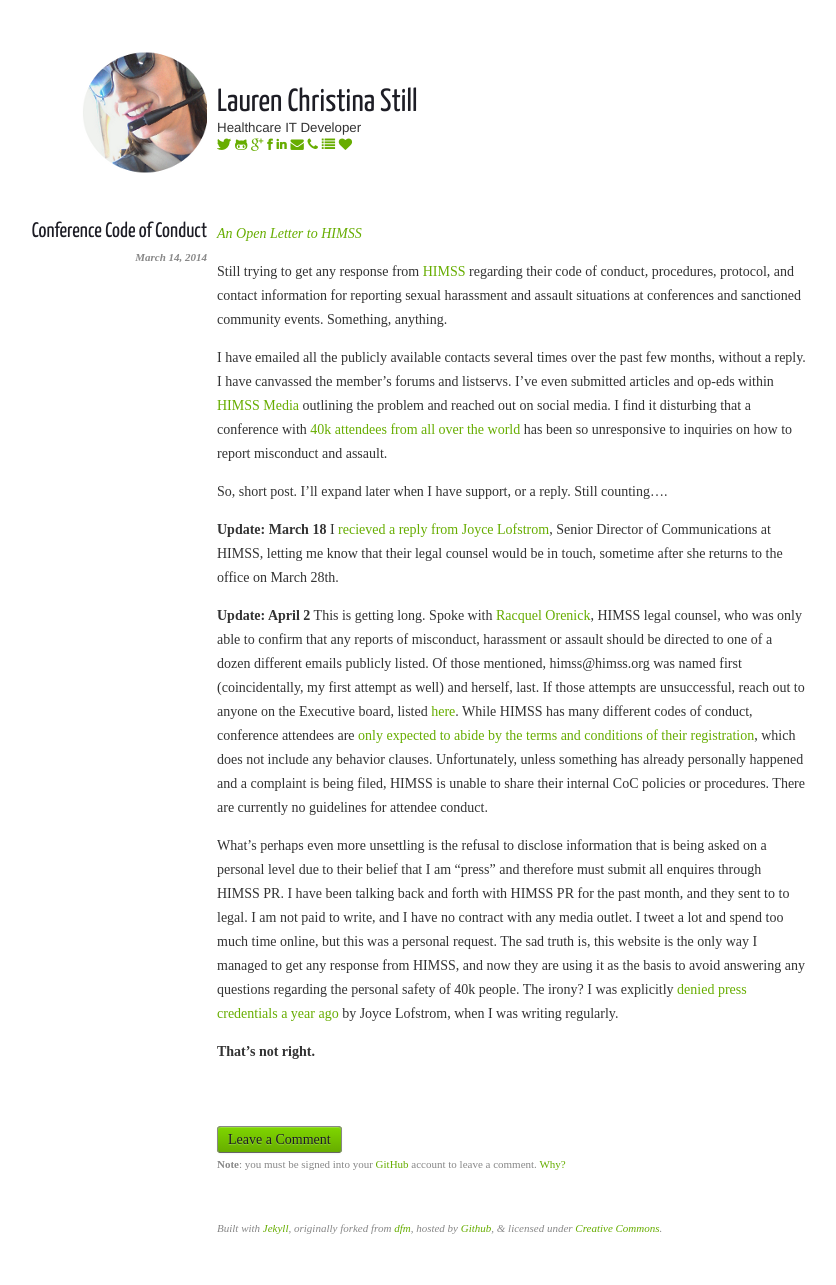
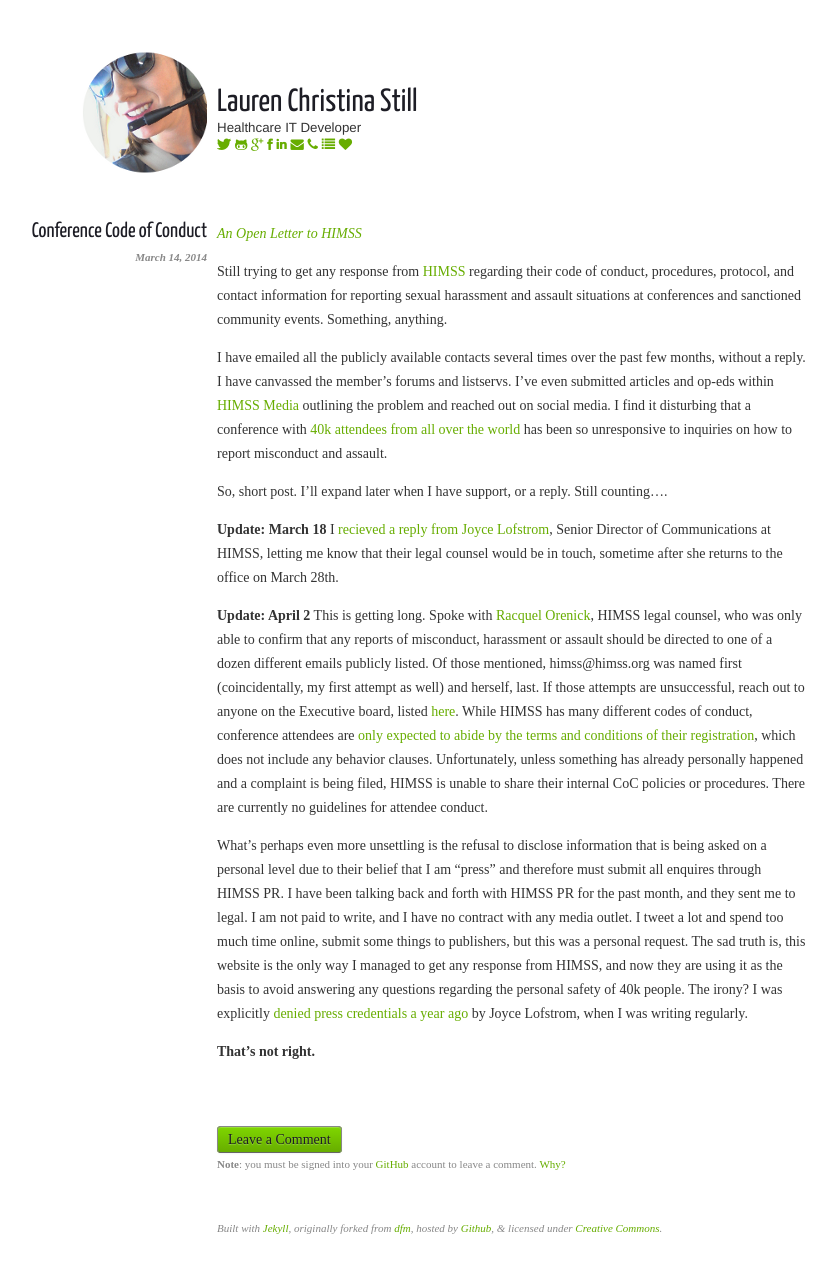
Before and after one commit to laurenstill/laurenstill.github.io, a Jekyll site: the page built from _posts/2014-3-14-CoC.markdown, in a window 1280 px wide. Shown: the whole page, without its empty margins (228-1064 px from the left). Built offline with Jekyll 4.4.1, drawn with Linux system fonts in a browser that asks for light colours; nearby versions of some CDN libraries.

Commit message:
Update 2014-3-14-CoC.markdown

```diff
--- a/_posts/2014-3-14-CoC.markdown
+++ b/_posts/2014-3-14-CoC.markdown
@@ -16,6 +16,6 @@
 
 **Update: April 2**  This is getting long.  Spoke with <a href="mailto:rorenick@himss.org">Racquel Orenick</a>, HIMSS legal counsel, who was only able to confirm that any reports of misconduct, harassment or assault should be directed to one of a dozen different emails publicly listed. Of those mentioned, himss@himss.org was named first (coincidentally, my first attempt as well) and herself, last. If those attempts are unsuccessful, reach out to anyone on the Executive board, listed <a href="http://www.himss.org/executive-contacts?navItemNumber=18016">here</a>.  While HIMSS has many different codes of conduct, conference attendees are <a href="http://www.himssconference.org/Registration/Content.aspx?ItemNumber=22970">only expected to abide by the terms and conditions of their registration</a>, which does not include any behavior clauses.  Unfortunately, unless something has already personally happened and a complaint is being filed, HIMSS is unable to share their internal CoC policies or procedures. There are currently no guidelines for attendee conduct.
 
-What's perhaps even more unsettling is the refusal to disclose information that is being asked on a personal level due to their belief that I am "press" and therefore must submit all enquires through HIMSS PR.  I have been talking back and forth with HIMSS PR for the past month, and they sent to to legal. I am not paid to write, and I have no contract with any media outlet.  I tweet a lot and spend too much time online, but this was a personal request.  The sad truth is, this website is the only way I managed to get any response from HIMSS, and now they are using it as the basis to avoid answering any questions regarding the personal safety of 40k people. The irony?  I was explicitly <a href=" http://www.laurencstill.com/media/himss_press_2013.png">denied press credentials a year ago</a> by Joyce Lofstrom, when I was writing regularly.
+What's perhaps even more unsettling is the refusal to disclose information that is being asked on a personal level due to their belief that I am "press" and therefore must submit all enquires through HIMSS PR.  I have been talking back and forth with HIMSS PR for the past month, and they sent me to legal. I am not paid to write, and I have no contract with any media outlet.  I tweet a lot and spend too much time online, submit some things to publishers, but this was a personal request.  The sad truth is, this website is the only way I managed to get any response from HIMSS, and now they are using it as the basis to avoid answering any questions regarding the personal safety of 40k people. The irony?  I was explicitly <a href=" http://www.laurencstill.com/media/himss_press_2013.png">denied press credentials a year ago</a> by Joyce Lofstrom, when I was writing regularly.
 
 **That's not right.**
```
